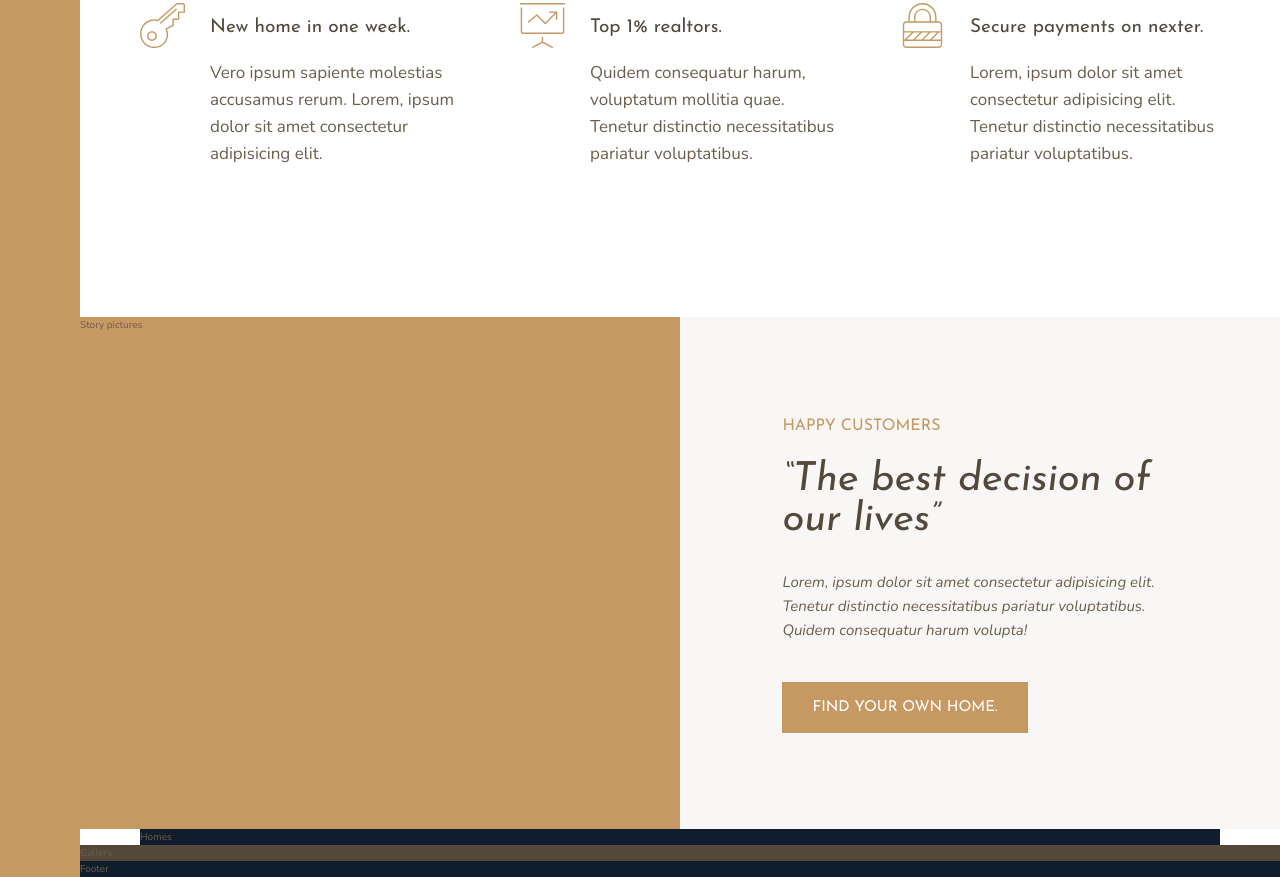
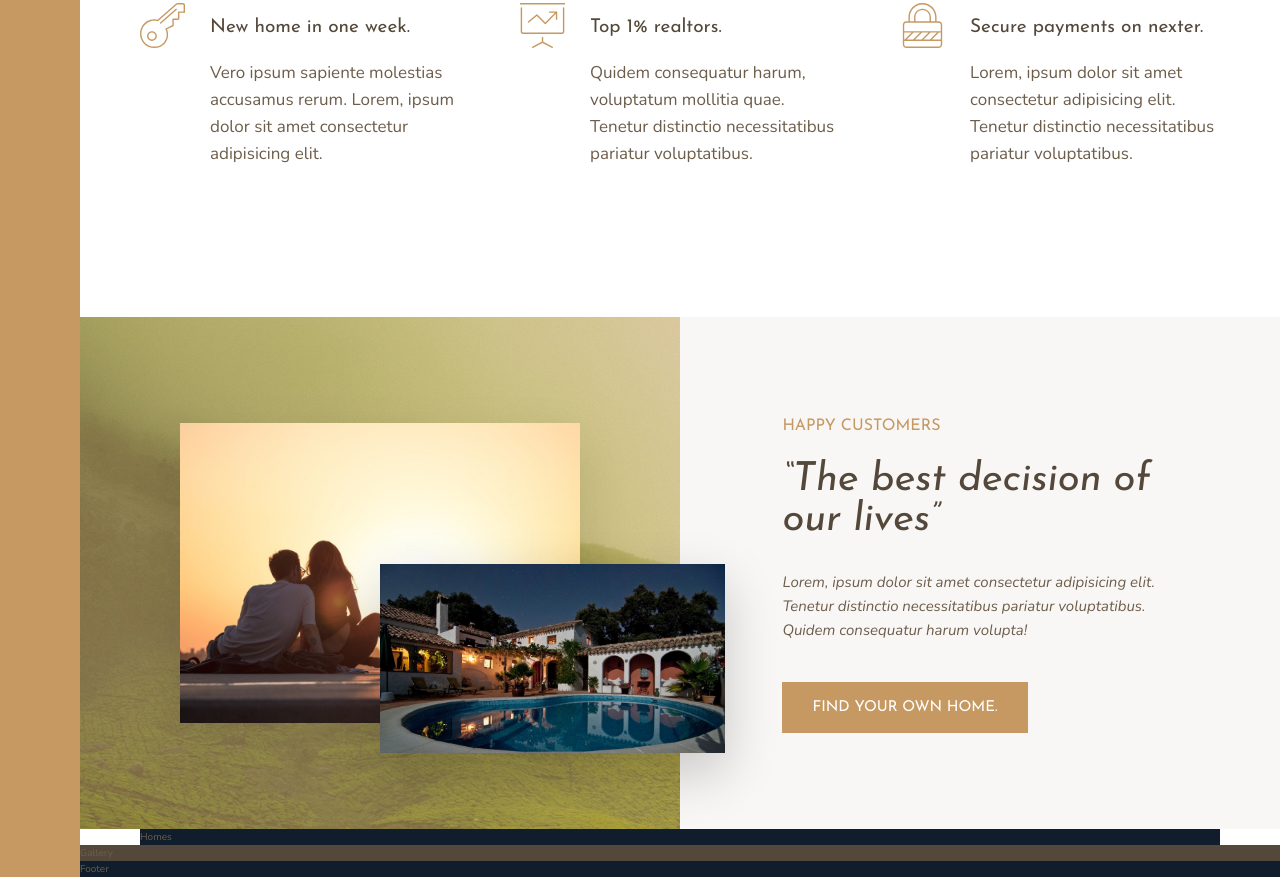
Before and after one commit to shrirangmhalgi/nexter, a website: page index.html in a window 1280 px wide. Shown: the part 991-1868 px from the top of the page. Drawn offline with nearby package versions, Linux system fonts and the light colour scheme.

Commit message:
added the story pictures section

```diff
--- a/index.html
+++ b/index.html
@@ -99,8 +99,9 @@
         </div>
       </section>
 
-      <div class="story__features">
-        Story pictures
+      <div class="story__pictures">
+        <img src="img/story-1.jpeg" alt="Couple with new house" class="story__img-1">
+        <img src="img/story-2.jpeg" alt="New house" class="story__img-2">
       </div>
 
       <div class="story__content">
--- a/sass/_story.scss
+++ b/sass/_story.scss
@@ -1,8 +1,29 @@
 .story{
 
-  &__features{
+  &__pictures{
     background-color: $color-primary;
     grid-column: full-start / col-end 4;
+    background-image: linear-gradient(rgba($color-primary, 0.5), rgba($color-primary, 0.5)), url("../img/back.jpg");
+
+    display: grid;
+    grid-template-rows: repeat(6, 1fr);
+    grid-template-columns: repeat(6, 1fr);
+    align-items: center;
+  }
+
+  &__img-1{
+    width: 100%;
+    grid-row: 2 / 6;
+    grid-column: 2 / 6;
+    box-shadow: 0 2rem 5rem rgba(#000, 0.1);
+  }
+
+  &__img-2{
+    width: 115%;
+    grid-row: 4 / 6;
+    grid-column: 4 / 7;
+    z-index: 20;
+    box-shadow: 0 2rem 5rem rgba(#000, 0.2);
   }
 
   &__content{
```
Also changed, not shown: css/style.css, css/style.min.css (added).
